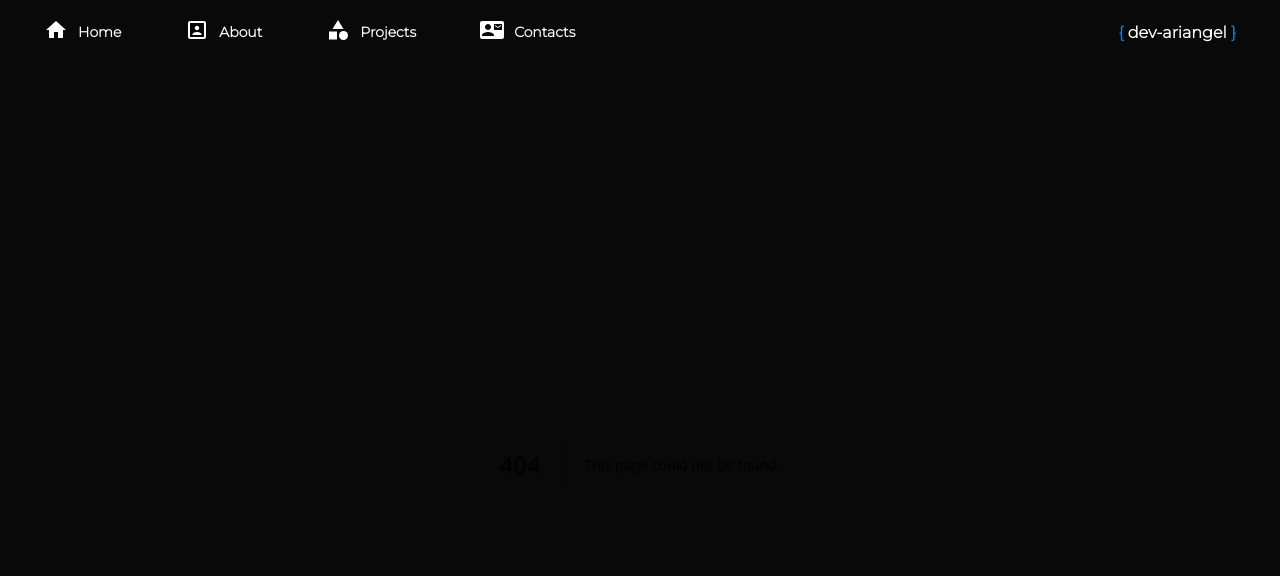
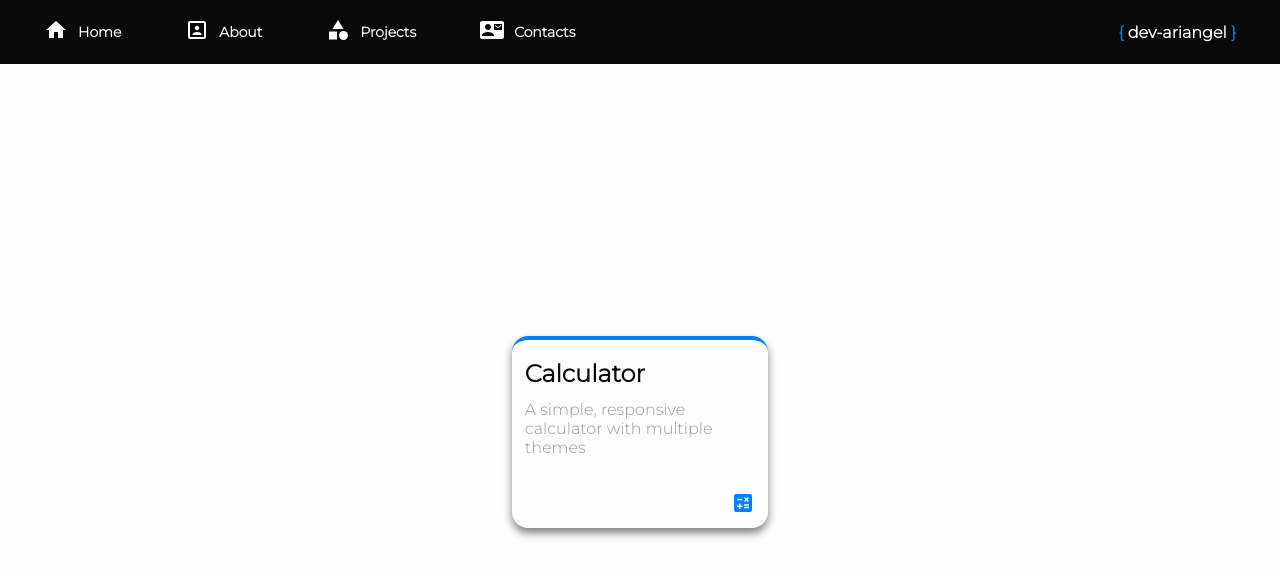
Before and after one commit to Adex0494/portfolio, a Next.js app: page /projects in a window 1280 px wide. Before the commit this address had no page. Shown: the top 576 px of the page. Built offline with nearby package versions, Linux system fonts and the light colour scheme.

Commit message:
Project card component

```diff
--- /dev/null
+++ b/src/app/projects/page.tsx
@@ -0,0 +1,16 @@
+'use client'
+
+import React from 'react'
+import { StyledMain, CardContainer, StyledCalculateIcon } from './projects.styled'
+import ProjectCard from '@/components/projectCard'
+import { palette } from '@/constants/palette'
+
+export default function Projects() {
+  return (
+    <StyledMain>
+      <CardContainer>
+        <ProjectCard Icon={StyledCalculateIcon} title='Calculator' description='A simple, responsive calculator with multiple themes' topcolor={palette.main.highlightedTextColor} />
+      </CardContainer>
+    </StyledMain>
+  )
+}
--- /dev/null
+++ b/src/app/projects/projects.styled.tsx
@@ -0,0 +1,30 @@
+import styled from "styled-components";
+import { device, documentDimensions } from "@/constants/responsiveSizes";
+import { palette } from "@/constants/palette";
+import CalculateIcon from '@mui/icons-material/Calculate';
+
+export const StyledMain = styled.main`
+  background-color: ${palette.main.whiteBackground};
+  width: 100vw;
+  display: flex;
+  justify-content: center;
+  align-items: center;
+  height: calc(100vh - ${documentDimensions.mobileS.headerHeight});
+  @media ${device.tablet}{
+    height: calc(100vh - ${documentDimensions.tablet.headerHeight});
+  }
+  @media ${device.laptopL}{
+    height: calc(100vh - ${documentDimensions.laptopL.headerHeight});
+  }
+`
+
+export const StyledCalculateIcon = styled(CalculateIcon)`
+  color: ${palette.main.highlightedTextColor};
+  height: 64px;
+  width: 64px;
+`
+
+export const CardContainer = styled.div`
+  width: 20vw;
+  aspect-ratio: 4/3;
+`
--- /dev/null
+++ b/src/components/projectCard/index.tsx
@@ -0,0 +1,25 @@
+'use client'
+
+import React from 'react'
+import { StyledMain, FlexContainer, StyledTitle, StyledDescription, IconContainer } from './projectCard.styled'
+import { ComponentType } from 'react'
+
+type ProjectCardType = {
+    topcolor: string,
+    title: string, description: string,
+    Icon: ComponentType
+    }
+
+export default function ProjectCard({topcolor, title, description, Icon} : ProjectCardType) {
+  return (
+    <StyledMain topcolor={topcolor}>
+        <FlexContainer>
+            <StyledTitle>{title}</StyledTitle>
+            <StyledDescription>{description}</StyledDescription>
+        </FlexContainer>
+        <IconContainer>
+            <Icon/>
+        </IconContainer>
+    </StyledMain>
+  )
+}
--- /dev/null
+++ b/src/components/projectCard/projectCard.styled.tsx
@@ -0,0 +1,40 @@
+import styled from "styled-components";
+import { palette } from "@/constants/palette";
+
+export const StyledMain = styled.main<{topcolor: string}>`
+    border-top: ${({topcolor}) => `4px solid ${topcolor}` };
+    display: flex;
+    flex-direction: column;
+    justify-content: space-between;
+    padding: 1vw;
+    width: 100%;
+    height: 100%;
+    background-color: ${palette.main.whiteBackground};
+    border-radius: 16px;
+    box-shadow: 0px 5px 8px grey;
+    cursor: pointer;
+`
+
+export const FlexContainer = styled.div`
+    display: flex;
+    flex-direction: column;
+    gap: 12px;
+    margin-top: 6px;
+`
+
+export const IconContainer = styled.div`
+    display: flex;
+    justify-content: end;
+`
+
+export const StyledTitle = styled.label`
+    font-size: 24px;
+    font-weight: 700;
+    color: ${palette.main.blackBackground};
+`
+
+export const StyledDescription = styled.label`
+    font-size: 16px;
+    font-weight: 300px;
+    color: ${palette.main.lightText}
+`
--- a/src/constants/palette.tsx
+++ b/src/constants/palette.tsx
@@ -6,5 +6,6 @@ export const palette = {
     highlightedTextColor: '#0380fe',
     whiteBackground: '#fdfdfd',
     circleShadow: '#962cae',
+    lightText: '#999'
   }
 }
```
